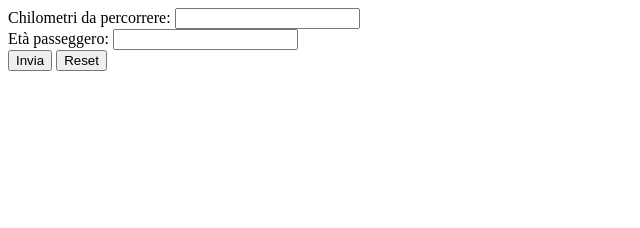
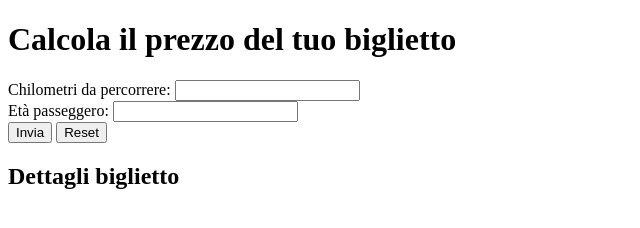
Before and after one commit to giovannipastorini/js-biglietto-treno-form, a plain HTML site: page index.html in a window 1280 px wide. Shown: the whole page, without its empty margins (0-640 px from the left). Drawn offline with Linux system fonts and the light colour scheme.

Commit message:
add style.css

```diff
--- a/index.html
+++ b/index.html
@@ -4,8 +4,11 @@
     <meta charset="UTF-8">
     <meta name="viewport" content="width=device-width, initial-scale=1.0">
     <title>Document</title>
+    <!-- link css -->
+     <link rel="stylesheet" href="./assets/css/style.css">
 </head>
-<body>
+<body class="red">
+    <h1>Calcola il prezzo del tuo biglietto</h1>
     <form>
         <div>
             <label for="km-field">Chilometri da percorrere:</label>
@@ -21,6 +24,12 @@
            <button type="reset">Reset</button>
         </div>
     </form>
+
+    <!-- sezione dettagli biglietto -->
+    <section>
+        <h2>Dettagli biglietto</h2>
+    </section>
+
     <script src="./main.js"></script>
 </body>
 </html>
```
Also changed, not shown: assets/css/style.css (added), assets/img/train_screenshot.png (renamed from train_screenshot.png).
